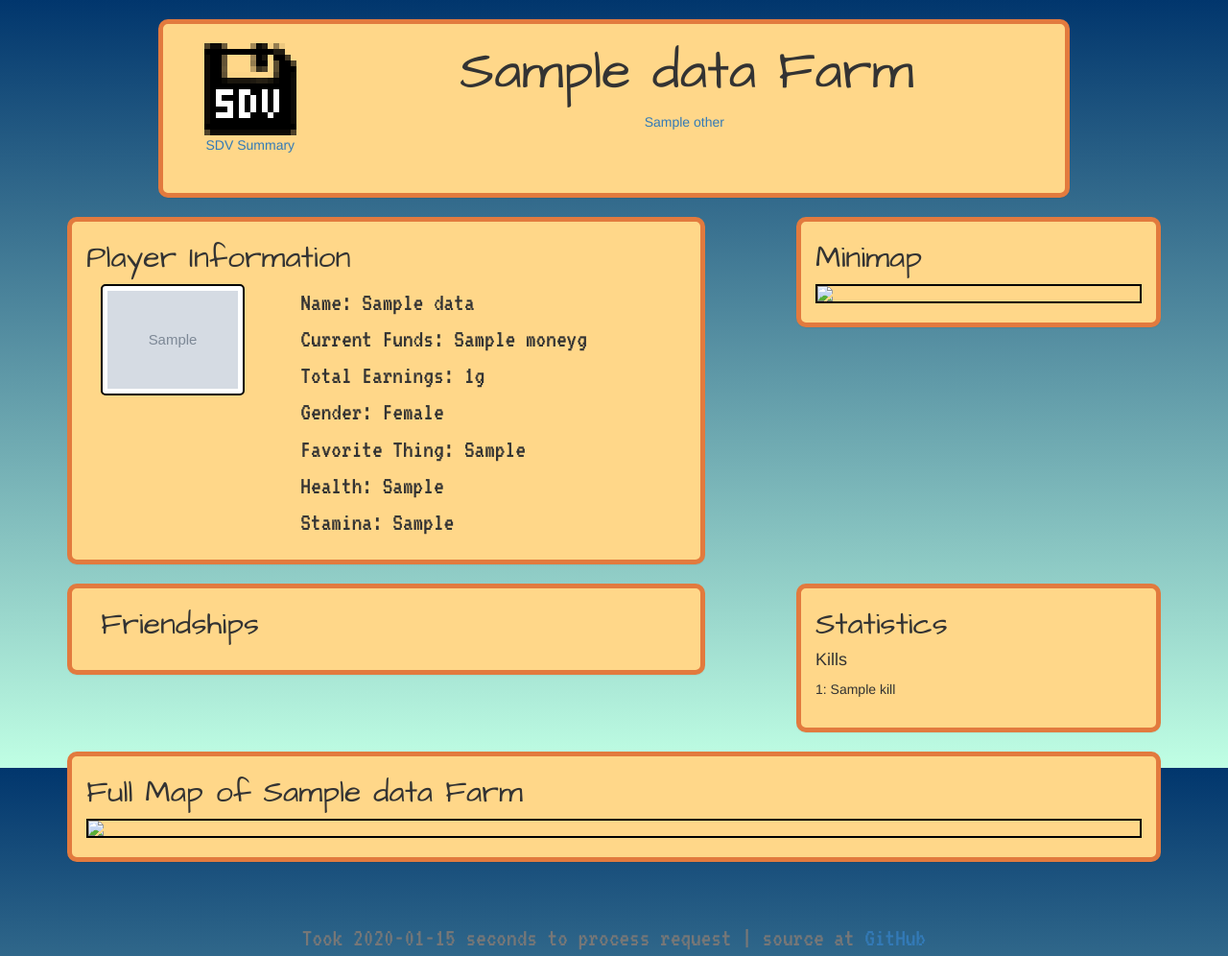
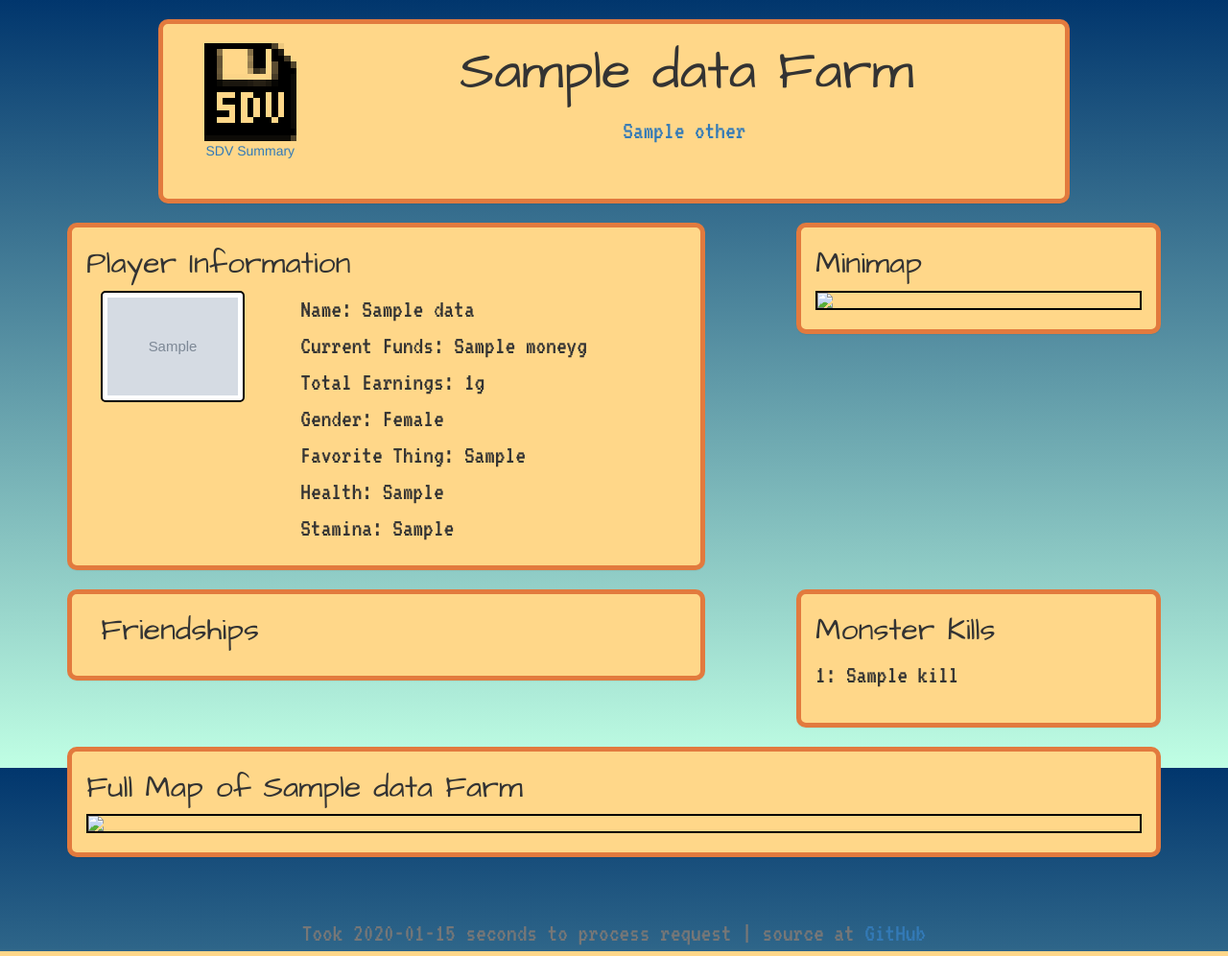
Before and after one commit to joserc87/SDV-Summary, a Flask app: template templates/profile.html in a window 1280 px wide. Shown: the whole page at 96% size. Run offline with Flask 2, Linux system fonts and the light colour scheme; the template is opened without the code that fills it: most values are stand-ins (such as "Sample title", 1, 10 or a date in 2020); grey boxes marked "Sample" are stand-in pictures.

Commit message:
minor visual changes

```diff
--- a/static/css/style.css
+++ b/static/css/style.css
@@ -21,7 +21,7 @@
 	border-radius: 10px;
 }
 
-p {
+p, li {
 	font-family: 'VT323';
 	font-size: 20pt;
 	margin: 0;
@@ -72,6 +72,8 @@
 
 .previewtext {
 	position:absolute;
+	font-family: 'VT323';
+	font-size: 20pt;
 	left:2%;
 	bottom:2%;
 	width:96%;
--- a/templates/profile.html
+++ b/templates/profile.html
@@ -91,15 +91,16 @@
 
 				<div class="col-md-4 col-md-offset-1 panel">
 					<div id="subsection">
-						<h3>Statistics</h3>
+						<h3>Monster Kills</h3>
 						<div id="stats">
 						{% if kills %}
-						<h4>Kills</h4>
 							<ul class="list-unstyled">
 							{% for kill in kills %}
 							<li>{{ kill.0 }}: {{ kill.1 }}</li>
 							{% endfor %}
 							</ul>
+						{% else %}
+							<p> {{ data.name }} has not killed any monsters yet. </p>
 						{% endif %}
 						</div>
 					</div>
```
Also changed, not shown: static/favicon.png.
